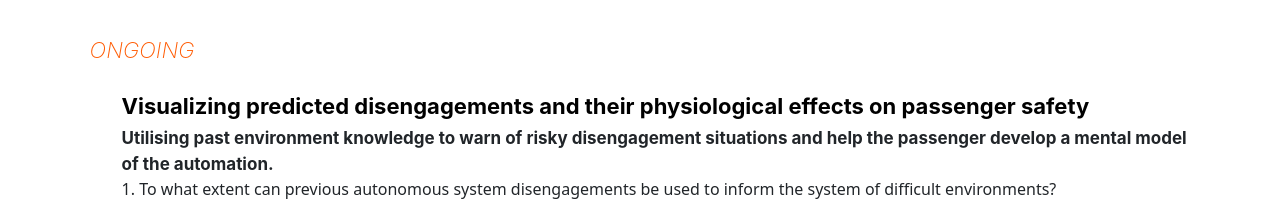
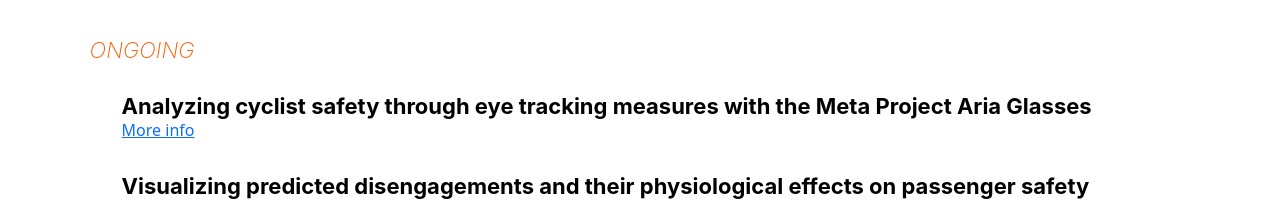
Before and after one commit to bbhardin/bbhardin.github.io, a React (Create React App) app: page /#/projects in a window 1280 px wide. Shown: the part 172-373 px from the top of the page. Built offline with nearby package versions, Linux system fonts and the light colour scheme.

Commit message:
Updates eye gaze proj

```diff
--- a/package.json
+++ b/package.json
@@ -12,8 +12,8 @@
     "react-bootstrap": "^1.6.4",
     "react-collapsible": "^2.8.4",
     "react-dom": "^17.0.2",
-    "react-pdf": "^5.5.0",
-    "react-scripts": "4.0.3",
+    "react-pdf": "^9.1.1",
+    "react-scripts": "^5.0.1",
     "react-twitter-embed": "^4.0.4",
     "web-vitals": "^1.1.2"
   },
--- a/src/ProjectsPage.js
+++ b/src/ProjectsPage.js
@@ -28,9 +28,17 @@ export default function ProjectsPage() {
             <div className="pageTitle">PhD Projects</div>
             <div className="pageSubtitle" style={{fontStyle: "italic", fontWeight: "250", color: explore_orange}}>ONGOING</div>
 
+
+
             <div className="leftContentInsets">
 
                 {/* YES, I REALLY NEED TO MAKE THIS SOME FORM OF CLASS WITH TITLE, SUBTITLE, AND BODY */}
+
+                <div className="pageSubtitle boxhead" style={{color: "black", paddingTop: "2rem"}}>Analyzing cyclist safety
+                    through eye tracking measures with the Meta Project Aria Glasses
+                </div>
+
+                <div><a href="https://eng.ox.ac.uk/news/oxford-robotics-institute-joins-road-safety-event-in-central-oxford/">More info</a></div>
 
                 <div className="pageSubtitle boxhead" style={{color: "black", paddingTop: "2rem"}}>Visualizing predicted
                     disengagements and their physiological effects on passenger safety
@@ -49,7 +57,9 @@ export default function ProjectsPage() {
                     satisfactory?
                 </div>
 
-                <div style={{marginTop: "1rem", fontStyle: "italic"}}>User interface in Carla with disengagement warnings:</div>
+                <div style={{marginTop: "1rem", fontStyle: "italic"}}>User interface in Carla with disengagement
+                    warnings:
+                </div>
 
                 {/*<img src={disengagement_ui} style={{width: "40%", marginLeft: "2rem"}}>*/}
                 {/*</img>*/}
@@ -71,9 +81,11 @@ export default function ProjectsPage() {
 
             </div>
 
-            <div className="pageSubtitle" style={{fontStyle: "italic", fontWeight: "250", paddingTop: "5rem", color: explore_orange}}>COMPLETED</div>
+            <div className="pageSubtitle"
+                 style={{fontStyle: "italic", fontWeight: "250", paddingTop: "5rem", color: explore_orange}}>COMPLETED
+            </div>
             <div className="leftContentInsets">
-                <div className="pageSubtitle boxhead" style={{color: "black"}}>Interviewing remote operators of road
+            <div className="pageSubtitle boxhead" style={{color: "black"}}>Interviewing remote operators of road
                     vehicles
                 </div>
                 <img className='avatar' style={{maxWidth: 200, borderRadius: '10px', float: 'right', marginRight: 50, marginLeft: 20}}
```
Also changed, not shown: 2 other files (tests, documents, lock files or other folders).
